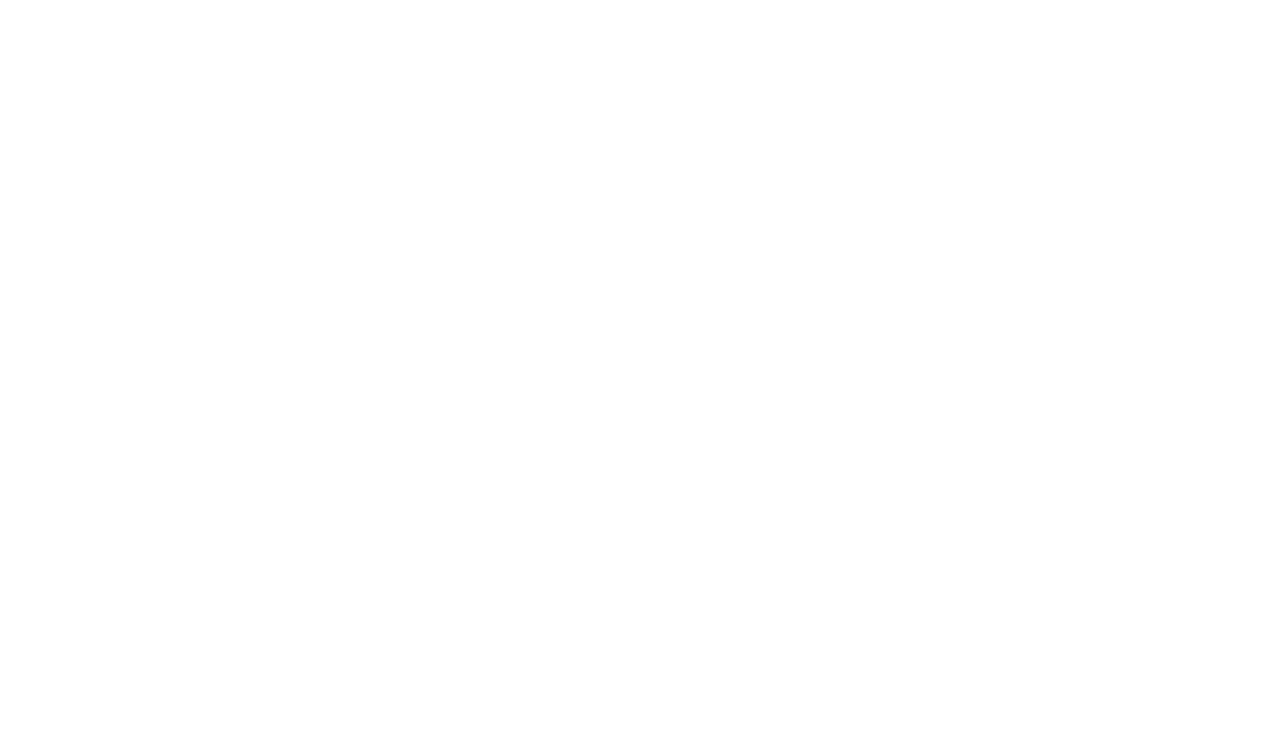
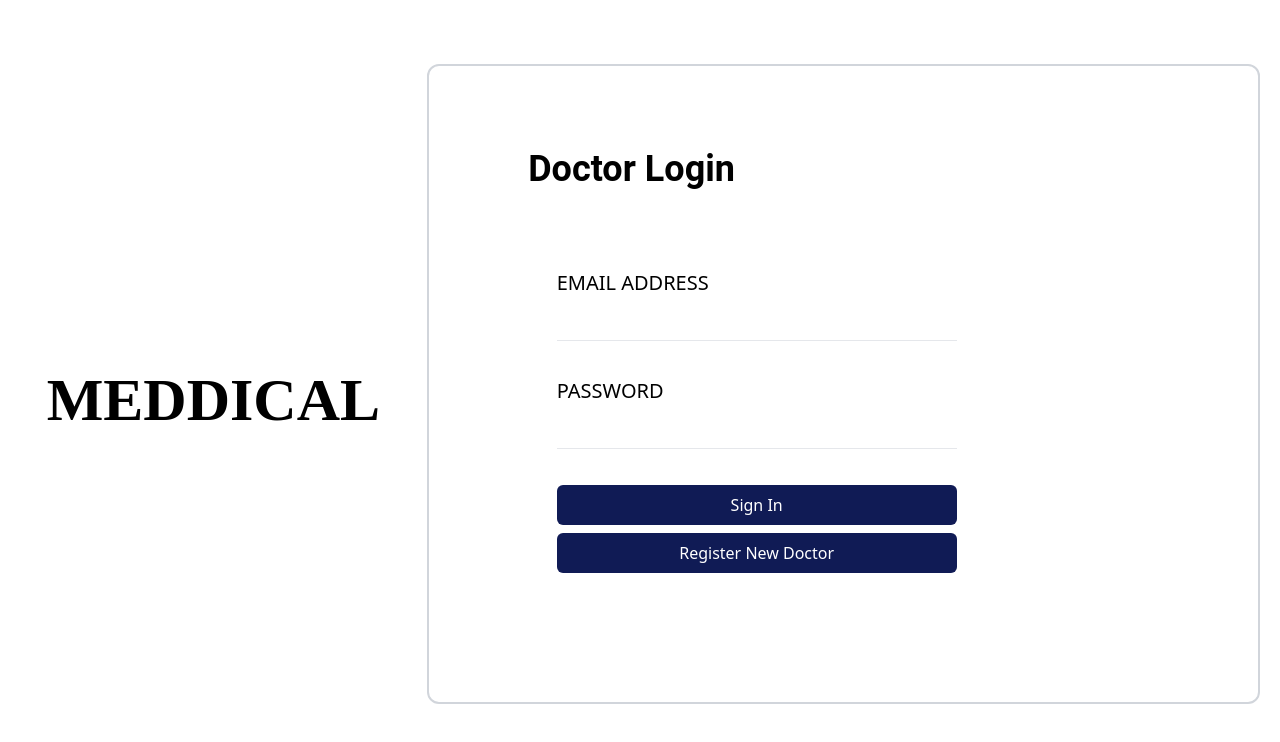
Before and after one commit to 4shaham/Meddical-Client, a React (Vite) app: page /doctor/login in a window 1280 px wide. Before the commit this address had no page. Shown: the top 742 px of the page. Built offline with nearby package versions, Linux system fonts and the light colour scheme.

Commit message:
docotr login design completed

```diff
--- a/src/App.tsx
+++ b/src/App.tsx
@@ -1,12 +1,14 @@
 import "./App.css";
 import AdminRouter from "./Routes/AdminRouter";
+import DoctorRouter from "./Routes/DoctorRouter";
 import UserRouter from "./Routes/UserRouter";
 
 function App() {
   return (
     <>
-      <AdminRouter />
-      <UserRouter />
+      <AdminRouter/>
+      <UserRouter/>
+      <DoctorRouter/>
     </>
   );
 }
--- /dev/null
+++ b/src/Routes/DoctorRouter.tsx
@@ -0,0 +1,19 @@
+import React from 'react'
+import { Route, Routes } from 'react-router-dom'
+import LoginPage from '../components/Doctor/LoginPage'
+
+function DoctorRouter() {
+  return (
+    <div>
+
+        <Routes>
+            <Route path='/doctor/login' element={<LoginPage/>}/>
+            <Route path='/doctor/registration'/>
+            <Route path='/doctor/'/>
+        </Routes>
+
+    </div>
+  )
+}
+
+export default DoctorRouter
--- /dev/null
+++ b/src/components/Doctor/HomePage.tsx
@@ -0,0 +1,11 @@
+import React from 'react'
+
+function HomePage() {
+  return (
+    <div>
+
+    </div>
+  )
+}
+
+export default HomePage
--- /dev/null
+++ b/src/components/Doctor/LoginPage.tsx
@@ -0,0 +1,45 @@
+import React from "react";
+
+function LoginPage() {
+  return (
+    <div className="w-full bg-white h-screen flex">
+      <div className="w-1/3 text-2xl sm:w1/2  md:w-1/3 bg-white h-full flex">
+        <h1 className="custom-font font-bold text-black text-xl   md:text-5xl lg:text-6xl my-auto mx-auto justify-center">
+          MEDDICAL
+        </h1>
+      </div>
+      <div className="w-2/3  sm:w-2/3  md:w-2/3 h-full pr-0 sm:pr-5 md:pr-13  ">
+        <div className="w-full h-[80%] mx-auto mt-16 border-gray-300 rounded-xl border-solid border-2 my-auto  bg-white">
+          <h1 className="custom-fontText text-3xl font-bold  md:text-4xl mt-[10%] ml-[12%] text-black ">
+            Doctor Login
+          </h1>
+
+          <div className="flex flex-col gap-6 mx-auto md:mx-32 max-w-72 mt-20">
+            <div className="h-11 w-full min-w-[200px] md:min-w-[400px]">
+              <label className="text-balck p-2 md:p-0 text-md  md:text-xl   ">EMAIL ADDRESS</label>
+              <input
+                placeholder=""
+                className="peer h-full w-full border-b border-blue-gray-200 bg-transparent pt-4 pb-1.5 font-sans text-sm font-normal text-blue-gray-700 outline outline-0 transition-all placeholder-shown:border-blue-gray-300 focus:border-gray-300 focus:outline-0 disabled:border-0 disabled:bg-blue-gray-50"
+              />
+            </div>
+            <div className="h-11 w-full min-w-[200px] md:min-w-[400px] mt-10">
+              <label className="text-balck p-2 md:p-0 text-md  md:text-xl  ">
+                PASSWORD
+              </label>
+              <input
+                placeholder=""
+                className="peer h-full w-full border-b border-blue-gray-200 bg-transparent pt-4 pb-1.5 font-sans text-sm font-normal text-blue-gray-700 outline outline-0 transition-all placeholder-shown:border-blue-gray-200 focus:border-gray-900 focus:outline-0 disabled:border-0 disabled:bg-blue-gray-50"
+              />
+            </div>
+            <div className="h-11 w-full min-w-[200px] md:min-w-[400px] mt-10">
+              <button className="bg-btnColor text-white w-full py-2 rounded-md">Sign In</button>
+              <button className="bg-btnColor text-white w-full py-2 rounded-md mt-2">Register New Doctor</button>
+            </div>
+          </div>
+        </div>
+      </div>
+    </div>
+  );
+}
+
+export default LoginPage;
--- /dev/null
+++ b/src/components/Doctor/Registration.tsx
@@ -0,0 +1,12 @@
+
+import React from 'react'
+
+function Registration() {
+  return (
+    <div>
+
+    </div>
+  )
+}
+
+export default Registration
--- a/src/components/User/Banner.tsx
+++ b/src/components/User/Banner.tsx
@@ -1,18 +1,15 @@
-import React from 'react'
-import banner from "../../assets/banner.jpg"
+import React from "react";
+import banner from "../../assets/banner.jpg";
 
 function Banner() {
   return (
-    <div className='w-full '>
-
-
-      <img className='w-full h-full object-contain ' src={banner} alt=''/>
-
-
-
-
+    <div className="w-full relative ">
+      <img className="w-full h-full object-contain " src={banner} alt="" />
+      <h1 className="absolute text-6xl text-white inset-0 flex items-center justify-center text-center">
+        Your Health Our Priority
+      </h1>
     </div>
-  )
+  );
 }
 
-export default Banner
+export default Banner;
--- a/src/components/User/CardComponent.tsx
+++ b/src/components/User/CardComponent.tsx
@@ -1,5 +1,6 @@
 import React from "react";
 // import { TERipple } from 'tw-elements-react';
+import doctorImg from "../../assets/docterimage3.jpg"
 
 export default function CardComponent(): JSX.Element {
   return (
@@ -7,7 +8,7 @@
       <a href="#!">
         <img
           className="rounded-t-lg"
-          src="https://tecdn.b-cdn.net/img/new/standard/nature/184.jpg"
+          src={doctorImg}
           alt=""
         />
       </a>
@@ -15,11 +16,11 @@
         <h5 className=" text-center text-xl font-medium leading-tight">
           Dr:shahma salam
         </h5>
-        <p className=" text-base ">Some quick example text to build</p>
+        <p className=" text-base text-center ">Cardiology</p>
         <div className="flex justify-center items-center ">
           <button
             type="button"
-            className="mx-auto inline-block border-solid border-blue-600 rounded bg-primary px-6 pb-2 pt-2.5 text-xs font-medium uppercase leading-normal text-red-600 shadow-[0_4px_9px_-4px_#3b71ca] transition duration-150 ease-in-out hover:bg-primary-600 hover:shadow-[0_8px_9px_-4px_rgba(59,113,202,0.3),0_4px_18px_0_rgba(59,113,202,0.2)] focus:bg-primary-600 focus:shadow-[0_8px_9px_-4px_rgba(59,113,202,0.3),0_4px_18px_0_rgba(59,113,202,0.2)] focus:outline-none focus:ring-0 active:bg-primary-700 "
+            className="mx-auto mt-2 inline-block border-solid border-blue-600 rounded bg-primary px-6 pb-2 pt-2.5 text-xs font-medium uppercase leading-normal text-red-600 shadow-[0_4px_9px_-4px_#3b71ca] transition duration-150 ease-in-out hover:bg-primary-600 hover:shadow-[0_8px_9px_-4px_rgba(59,113,202,0.3),0_4px_18px_0_rgba(59,113,202,0.2)] focus:bg-primary-600 focus:shadow-[0_8px_9px_-4px_rgba(59,113,202,0.3),0_4px_18px_0_rgba(59,113,202,0.2)] focus:outline-none focus:ring-0 active:bg-primary-700 "
           >
             view More
           </button>
--- a/src/index.css
+++ b/src/index.css
@@ -1,6 +1,17 @@
 @tailwind base;
 @tailwind components;
 @tailwind utilities;
+@import url('https://fonts.googleapis.com/css2?family=Yeseva+One&display=swap');
+@import url('https://fonts.googleapis.com/css2?family=Roboto:ital,wght@0,100;0,300;0,400;0,500;0,700;0,900;1,100;1,300;1,400;1,500;1,700;1,900&family=Yeseva+One&display=swap');
+
+.custom-font {
+  font-family: 'Yeseva One';
+}
+
+.custom-fontText{
+  font-family: 'Roboto';
+}
+
 
 
 /*
--- /dev/null
+++ b/src/pages/Doctor/LoginPage.tsx
@@ -0,0 +1,11 @@
+import React from 'react'
+
+function LoginPage() {
+  return (
+    <div>
+      <h1>dhfdjhfdjhfjdfhjdhfj</h1>
+    </div>
+  )
+}
+
+export default LoginPage
--- a/src/pages/User/UserHome.tsx
+++ b/src/pages/User/UserHome.tsx
@@ -4,6 +4,7 @@
 import paiedratrics from "../../assets/paiedratrics.png";
 import CardComponent from "../../components/User/CardComponent";
 import hospital from "../../assets/hospital.jpg"
+
 import Slider from "react-slick";
 import "slick-carousel/slick/slick.css";
 import "slick-carousel/slick/slick-theme.css";
@@ -19,6 +20,7 @@
     slidesToShow: 4,
     slidesToScroll: 4,
     initialSlide: 0,
+
     responsive: [
       {
         breakpoint: 1024,
@@ -135,7 +137,7 @@
       <div className=" bg-serviceColors w-[90%] mx-auto rounded-lg">
         <h1 className="text-4xl text-start mx-10 pt-10">Our Doctors</h1>
         <p className="text-2xl text-start mx-10 ">we have some of best the world specality  doctors around the world</p>
-        <div className="mt-20 p-7">
+        <div className="mt-5 p-7">
         <Slider  {...settings}>
         {val.map(()=>(  <CardComponent  />))}
         </Slider>
--- a/tailwind.config.js
+++ b/tailwind.config.js
@@ -10,6 +10,7 @@
         btnColor:"rgba(16,27,85)",
         bgColors:"rgba(255,255,255)",
         serviceColors:"rgba(241,237,237)"
+
       }
     },
   },
```
Also changed, not shown: src/pages/User/UserLogin.tsx (+2 -14 lines), src/assets/docterimage3.jpg (added).
